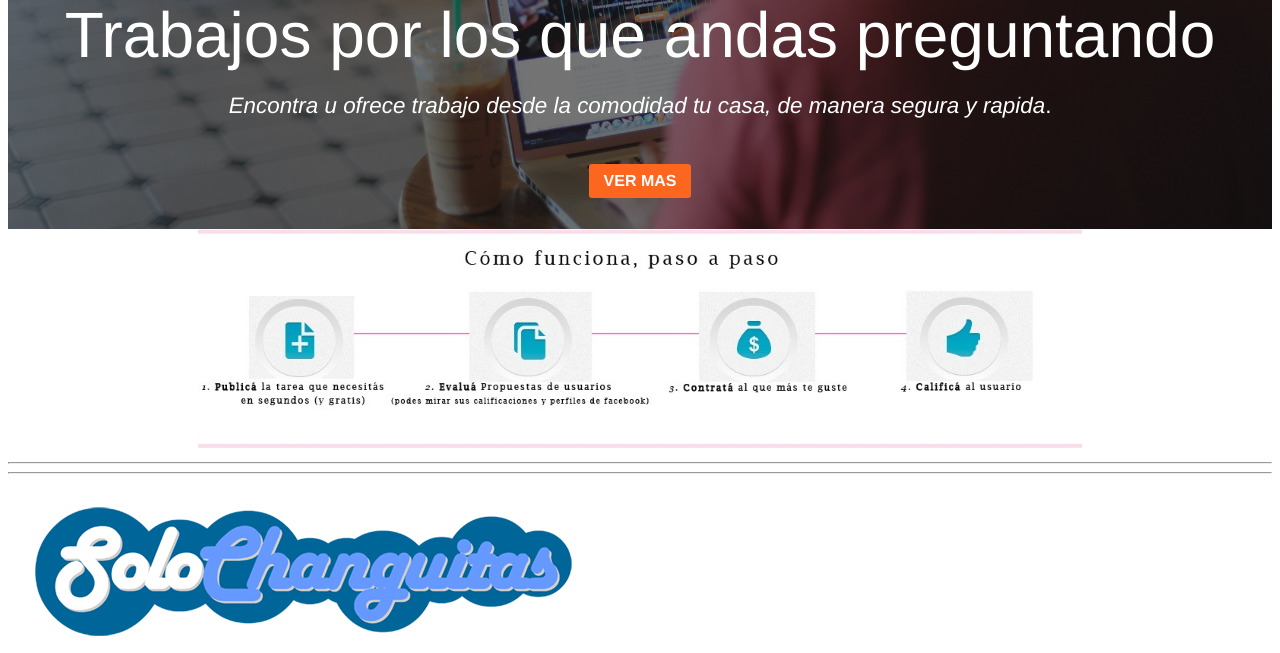
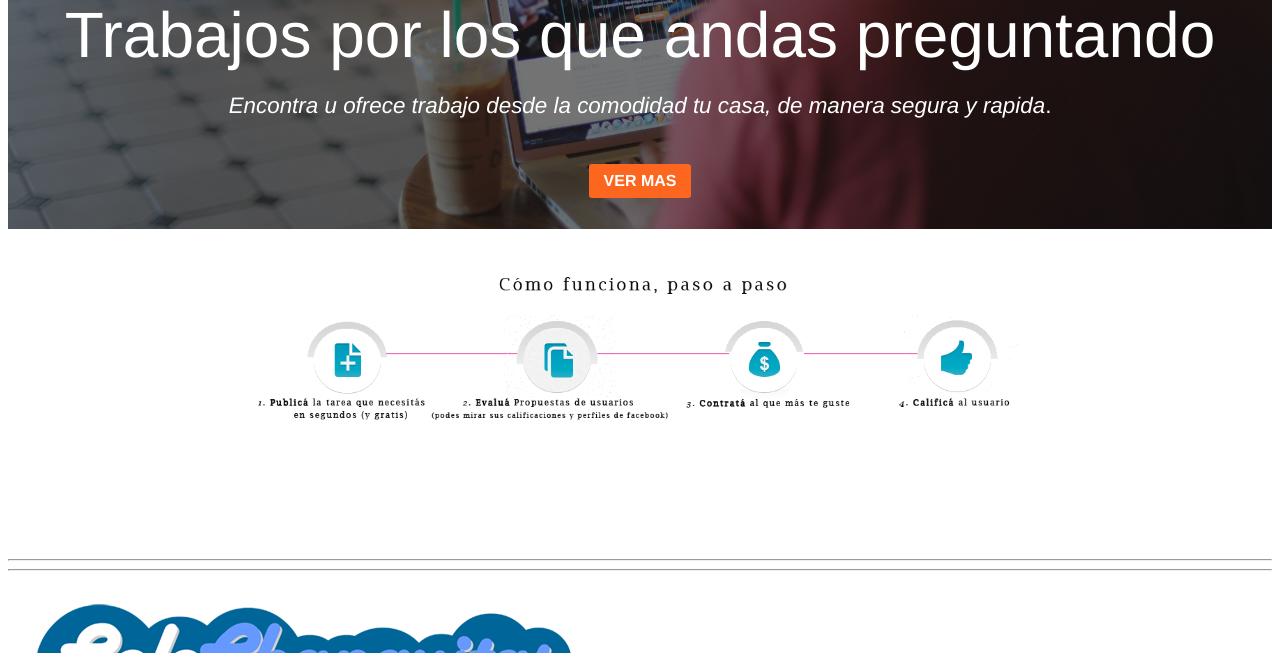
Before and after one commit to apomeran/solochan, a PHP site: page /header.php in a window 1280 px wide. Shown: the part 494-1147 px from the top of the page. Run offline with PHP 8.4, Linux system fonts and the light colour scheme; some libraries are stand-ins or nearby versions; some web fonts are replaced.

Commit message:
Fixed paso a paso img

```diff
--- a/header.php
+++ b/header.php
@@ -43,7 +43,7 @@
 				</div>
 
 		</div>
-		<img class="comofuncionapic"src="img/comofunciona.jpg"></img>
+		<img class="comofuncionapic"src="img/comofunciona2.png"></img>
 		<hr><hr>
 		<div class="container ">
 
```
Also changed, not shown: img/comofunciona2.png (added), 1 other file.
